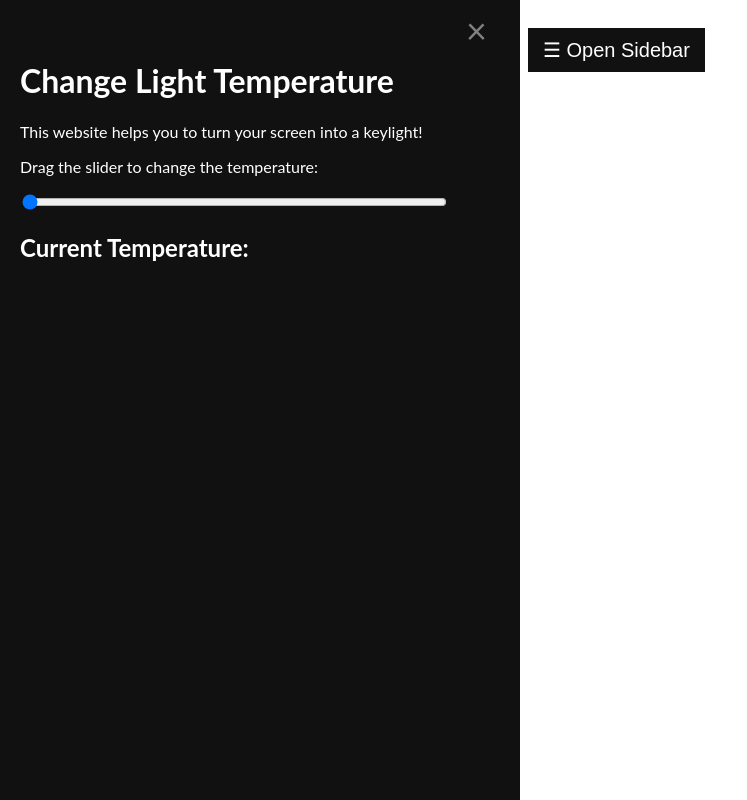
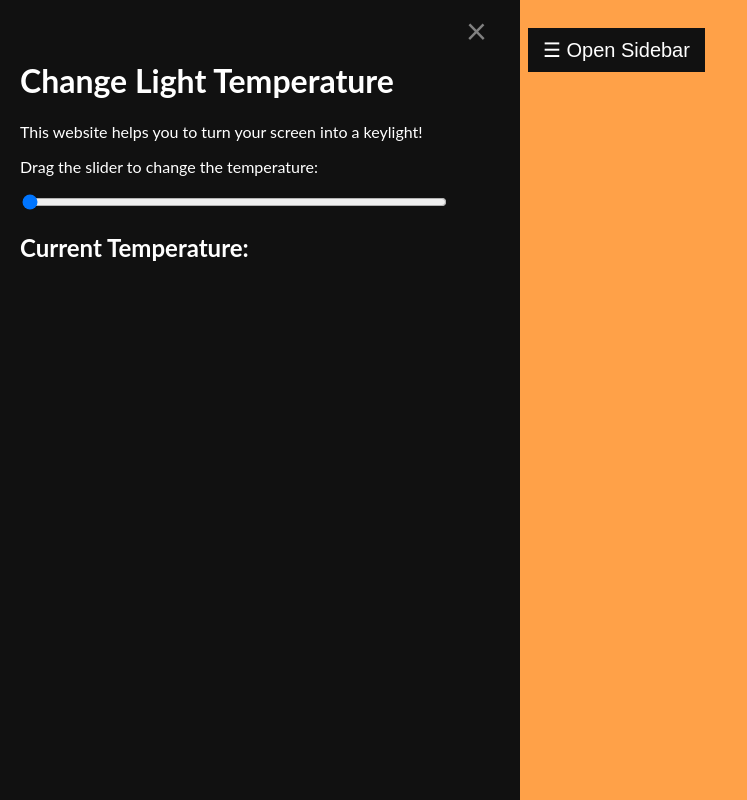
Before and after one commit to HannahImrie/Keylight-Website, a plain HTML site: page index.html in a window 1280 px wide. Shown: the whole page, without its empty margins (0-747 px from the left). Drawn offline with Linux system fonts and the light colour scheme.

Commit message:
Update style.css

```diff
--- a/style.css
+++ b/style.css
@@ -1,5 +1,6 @@
 body {
   font-family: "Lato", sans-serif;
+  background-color: rgb(255, 161, 72);
 }
 
 h1 {
```
